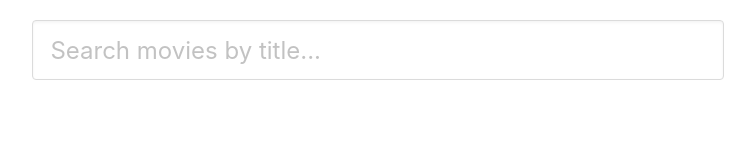
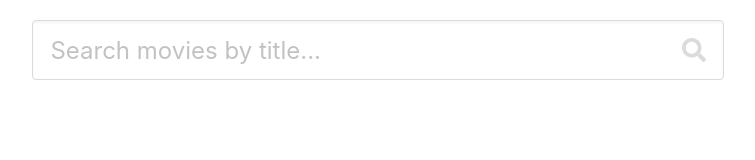
Before and after one commit to anfelo/aw-movies-challenge, an Angular app: page / in a window 1280 px wide. Shown: the top 160 px of the page, without its empty margins (262-1017 px from the left). Built offline with nearby package versions, Linux system fonts and the light colour scheme.

Commit message:
Added fontawesome icons for better ui design

```diff
--- a/src/app/modules/movies/movies-list/movies-list.component.scss
+++ b/src/app/modules/movies/movies-list/movies-list.component.scss
@@ -4,7 +4,7 @@
   justify-content: space-between;
   .movie {
     width: 30%;
-    height: 400px;
+    height: 450px;
     margin-bottom: 10px;
 
     .card {
--- a/src/app/modules/movies/movies-search/movies-search.component.html
+++ b/src/app/modules/movies/movies-search/movies-search.component.html
@@ -1,7 +1,14 @@
 <form [formGroup]="searchForm">
-  <input
-    class="input is-large"
-    type="text"
-    placeholder="Search movies by title..."
-    formControlName="title">
+
+  <div class="control has-icons-right">
+    <input
+      class="input is-large"
+      type="text"
+      placeholder="Search movies by title..."
+      formControlName="title">
+    <span class="icon is-medium is-right">
+      <i class="fas fa-search"></i>
+    </span>
+  </div>
+
 </form>
--- a/src/index.html
+++ b/src/index.html
@@ -6,6 +6,7 @@
   <base href="/">
   <meta name="viewport" content="width=device-width, initial-scale=1">
   <link rel="icon" type="image/x-icon" href="favicon.ico">
+  <script defer src="https://use.fontawesome.com/releases/v5.3.1/js/all.js"></script>
 </head>
 <body>
   <app-root></app-root>
```
